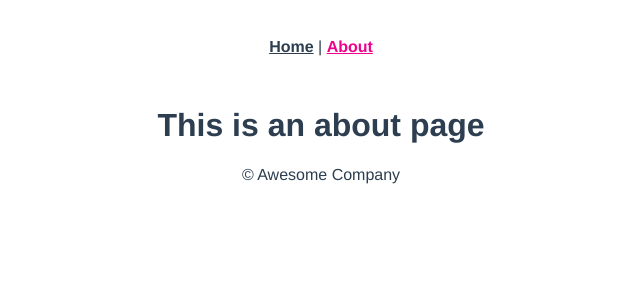
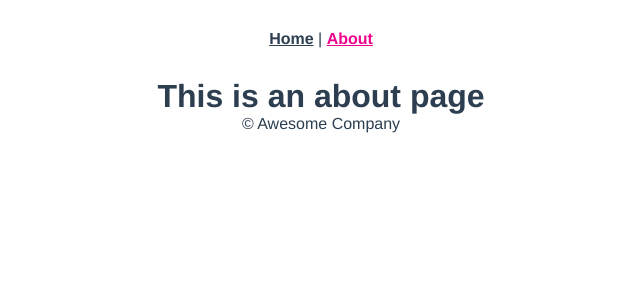
Before and after one commit to annacv/sns-garden, a Vue app: page /#/about in a window 1280 px wide. Shown: the top 300 px of the page, without its empty margins (319-959 px from the left). Built offline with nearby package versions, Linux system fonts and the light colour scheme.

Commit message:
Add vuetify dependency

```diff
--- a/public/index.html
+++ b/public/index.html
@@ -6,6 +6,8 @@
     <meta name="viewport" content="width=device-width,initial-scale=1.0">
     <link rel="icon" href="<%= BASE_URL %>favicon.ico">
     <title><%= htmlWebpackPlugin.options.title %></title>
+    <link rel="stylesheet" href="https://fonts.googleapis.com/css?family=Roboto:100,300,400,500,700,900">
+    <link rel="stylesheet" href="https://cdn.jsdelivr.net/npm/@mdi/font@latest/css/materialdesignicons.min.css">
   </head>
   <body>
     <noscript>
--- a/src/main.js
+++ b/src/main.js
@@ -4,6 +4,7 @@
 import store from './store'
 
 import i18n from './plugins/i18n'
+import vuetify from './plugins/vuetify'
 
 Vue.config.productionTip = false
 
@@ -11,5 +12,6 @@
   router,
   store,
   i18n,
+  vuetify,
   render: h => h(App)
 }).$mount('#app')
--- /dev/null
+++ b/src/plugins/vuetify.js
@@ -0,0 +1,18 @@
+import Vue from 'vue'
+import Vuetify from 'vuetify/lib'
+import 'vuetify/dist/vuetify.min.css'
+
+Vue.use(Vuetify)
+
+export default new Vuetify({
+  theme: {
+    primary: '#008940',
+    accent: '#0279D7',
+    secondary: '#9F9F9F',
+    info: '#0279D7',
+    warning: '#B71C1C',
+    error: '#B71C1C',
+    success: '#4CAf50'
+  },
+  customProperties: true
+})
--- /dev/null
+++ b/vue.config.js
@@ -0,0 +1,5 @@
+module.exports = {
+  transpileDependencies: [
+    'vuetify'
+  ]
+}
```
Also changed, not shown: package.json (+6 -1 lines), 1 other file (tests, documents, lock files or other folders).
